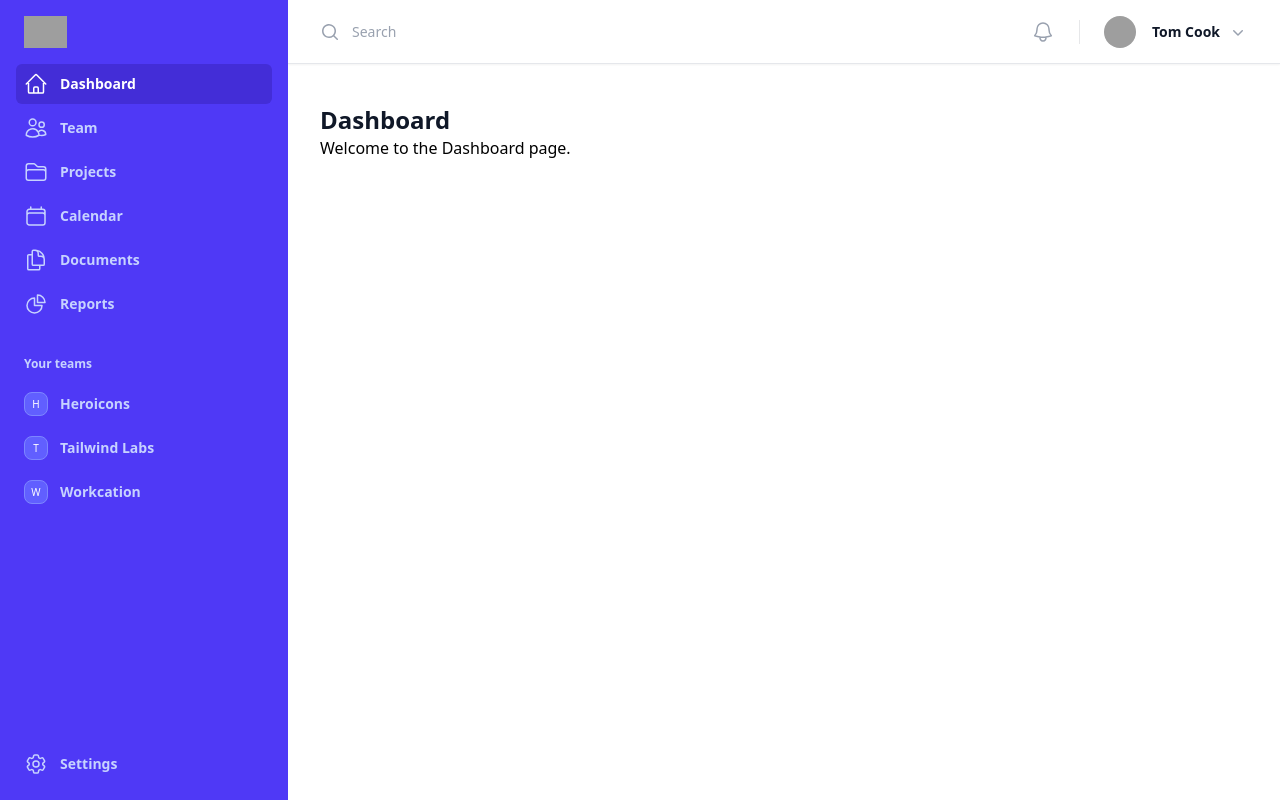
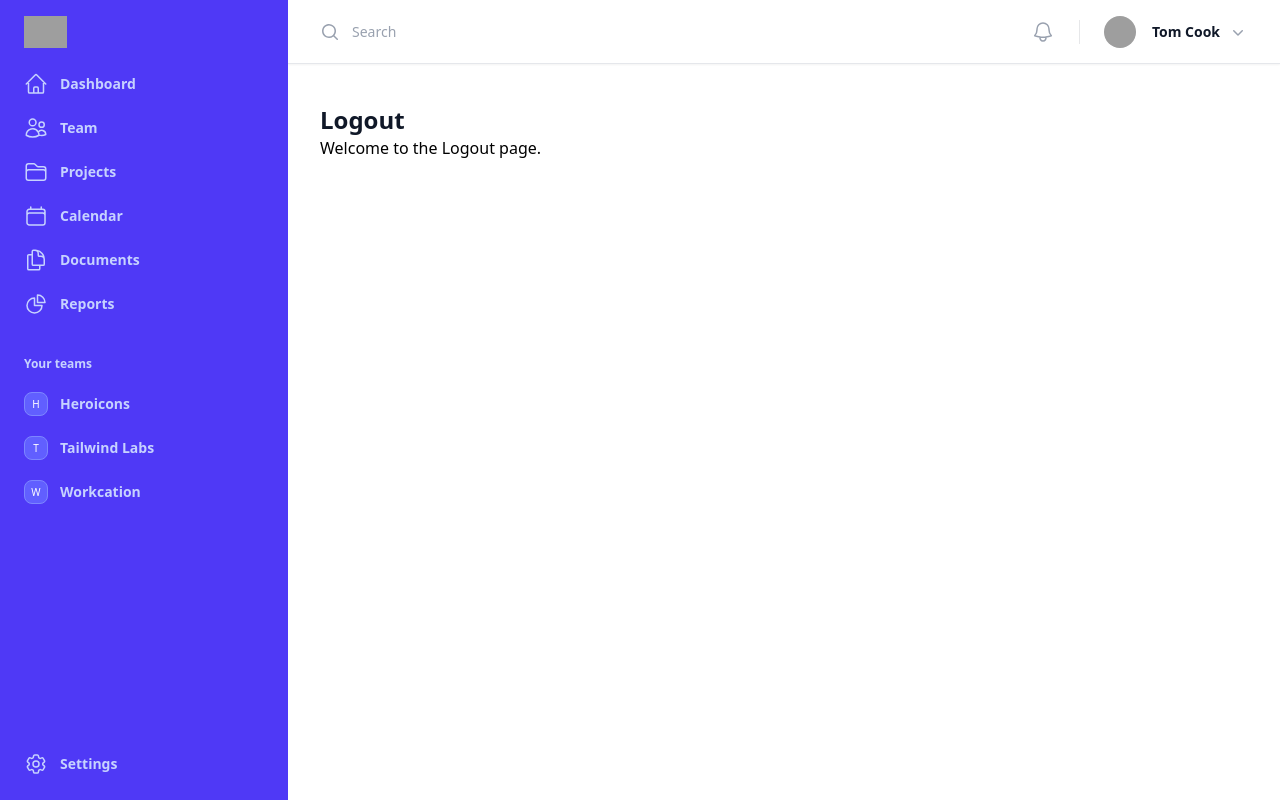
Before and after one commit to mlouage/catapult, a React (Vite) app: page /logout in a window 1280 px wide. Before the commit this address led to /dashboard. Built offline with nearby package versions, Linux system fonts and the light colour scheme; grey boxes are pictures that could not be loaded.

Commit message:
(chore) add routes for the profile menu

```diff
--- a/src/App.tsx
+++ b/src/App.tsx
@@ -8,6 +8,8 @@ import Documents from './pages/Documents'
 import Reports from './pages/Reports'
 import Settings from './pages/Settings'
 import TeamDetail from './pages/TeamDetail'
+import Profile from './pages/Profile'
+import Logout from './pages/Logout'
 
 function App() {
 
@@ -24,6 +26,8 @@ function App() {
           <Route path="reports" element={<Reports />} />
           <Route path="settings" element={<Settings />} />
           <Route path="teams/:teamSlug" element={<TeamDetail />} />
+          <Route path="profile" element={<Profile />} />
+          <Route path="logout" element={<Logout />} />
         </Route>
         <Route path="*" element={<Navigate to="/" replace />} />
       </Routes>
--- a/src/components/Layout.tsx
+++ b/src/components/Layout.tsx
@@ -24,7 +24,7 @@ const teams = [
 
 const userNavigation = [
   { name: 'Your profile', to: '/profile' },
-  { name: 'Sign out', to: '/signout' },
+  { name: 'Log out', to: '/logout' },
 ]
 
 export default function Layout() {
--- /dev/null
+++ b/src/pages/Logout.tsx
@@ -0,0 +1,8 @@
+export default function Profile() {
+  return (
+    <div>
+      <h1 className="text-2xl font-semibold text-gray-900">Logout</h1>
+      <p>Welcome to the Logout page.</p>
+    </div>
+  )
+}
--- /dev/null
+++ b/src/pages/Profile.tsx
@@ -0,0 +1,8 @@
+export default function Profile() {
+  return (
+    <div>
+      <h1 className="text-2xl font-semibold text-gray-900">Profile</h1>
+      <p>Welcome to the Profile page.</p>
+    </div>
+  )
+}
```
